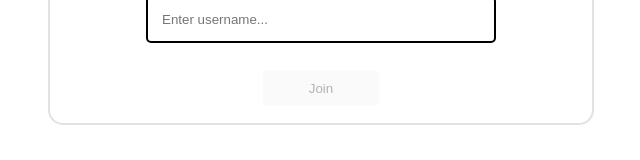
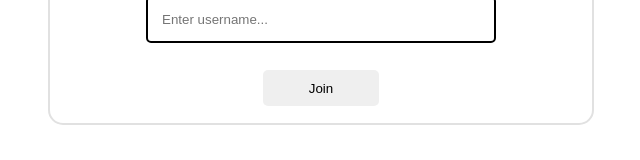
Before and after one commit to davidhdaw/Ground-Itself-Full, a React (Create React App) app in the folder Client/: page / in a window 1280 px wide. Shown: the part 296-456 px from the top of the page, without its empty margins (319-959 px from the left). Built offline with nearby package versions, Linux system fonts and the light colour scheme.

Commit message:
realized that it is better to user feedback than to have never clicked at all

```diff
--- a/Client/src/Components/login.js
+++ b/Client/src/Components/login.js
@@ -46,7 +46,6 @@ function Login({socket, setUsernameSelected}) {
                 <button
                   className="connectBtn"
                   onClick={() => validateForm()}
-                  disabled={!username}
                 >
                   Join
                 </button>
```
